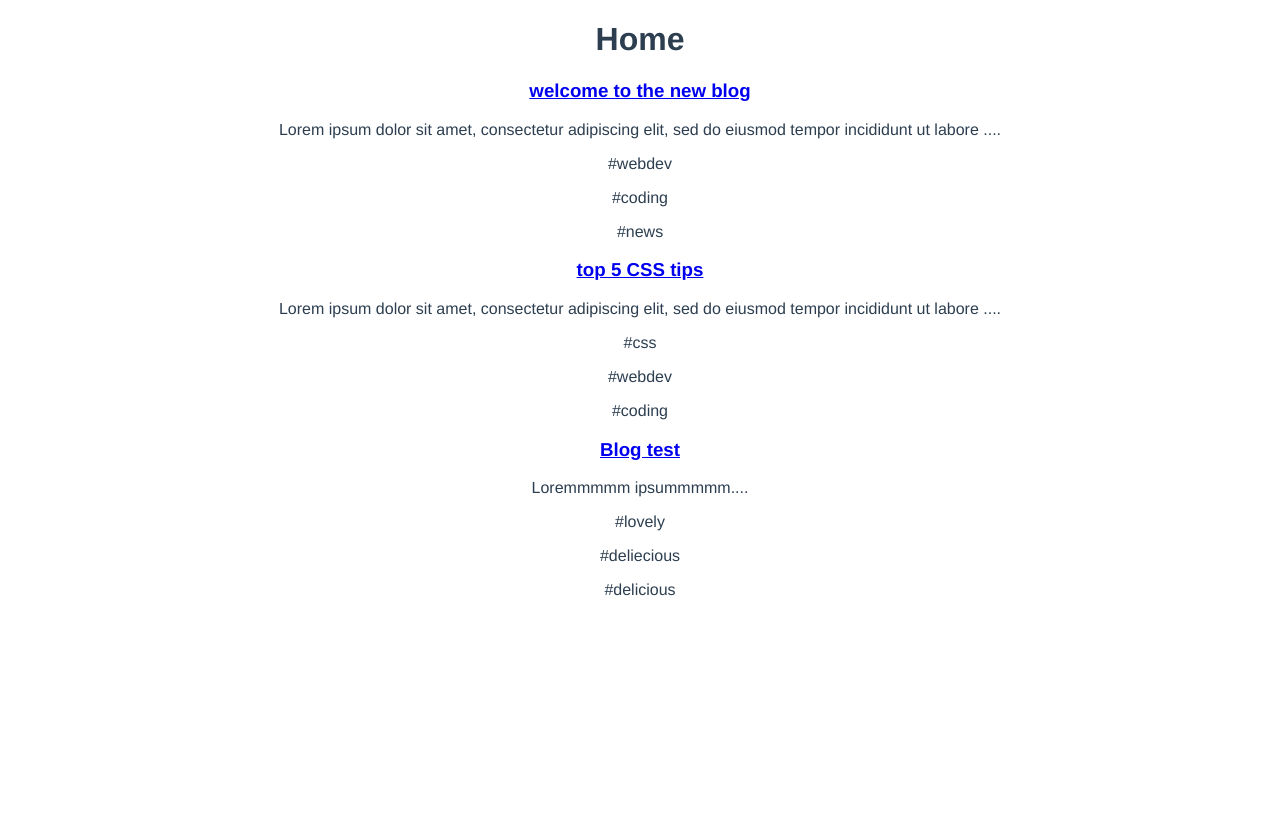
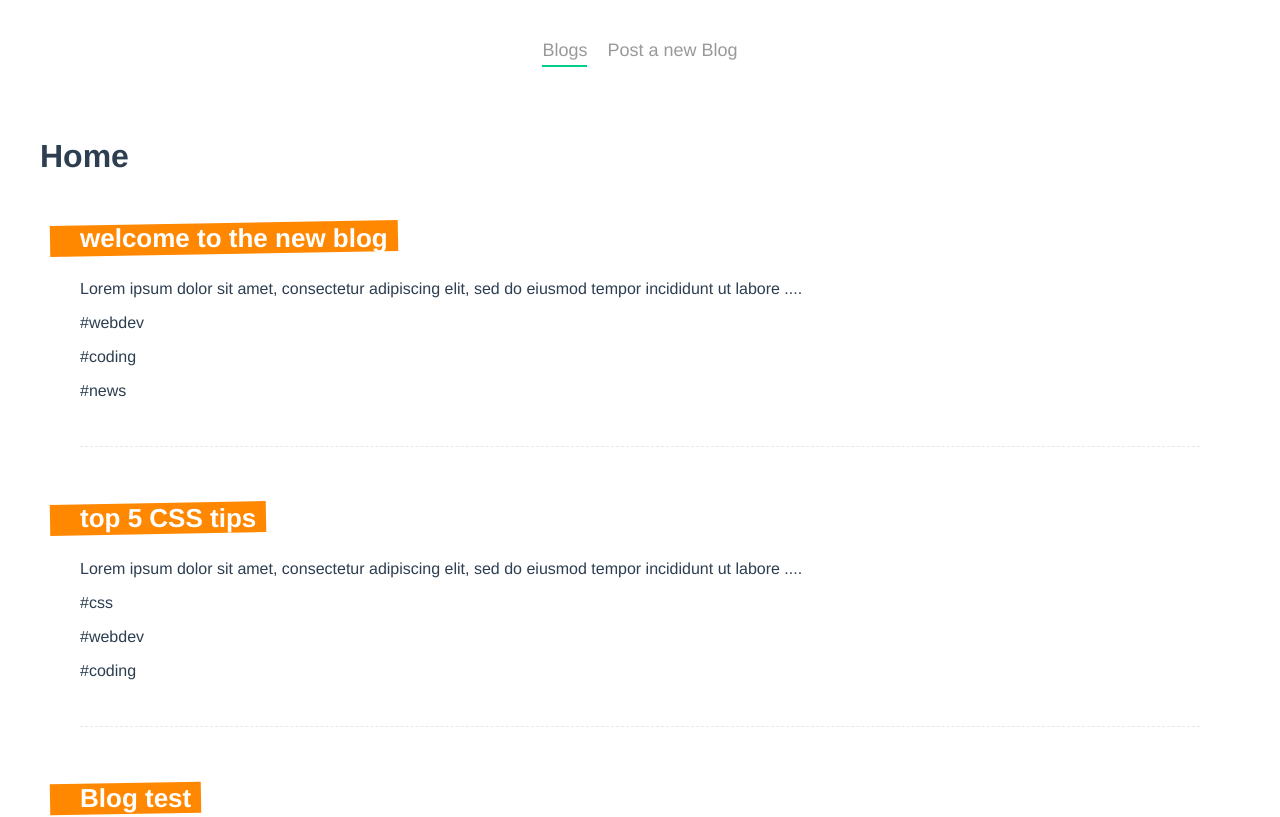
Before and after one commit to alexrem1/Vue3Firebase, a Vue app in the folder Async_Code(Composition_API)/dojo-blog/: page / in a window 1280 px wide. Shown: the top 817 px of the page. Built offline with nearby package versions, Linux system fonts and the light colour scheme; data requests are answered from the project's data file.

Commit message:
Extra styling

```diff
--- a/Async_Code(Composition_API)/dojo-blog/src/App.vue
+++ b/Async_Code(Composition_API)/dojo-blog/src/App.vue
@@ -1,13 +1,20 @@
 <template>
+  <Navbar />
   <router-view />
 </template>
+
+<script>
+import Navbar from "./components/Navbar.vue";
+export default {
+  components: { Navbar },
+};
+</script>
 
 <style>
 #app {
   font-family: Avenir, Helvetica, Arial, sans-serif;
   -webkit-font-smoothing: antialiased;
   -moz-osx-font-smoothing: grayscale;
-  text-align: center;
   color: #2c3e50;
 }
 </style>
--- /dev/null
+++ b/Async_Code(Composition_API)/dojo-blog/src/components/Navbar.vue
@@ -0,0 +1,28 @@
+<template>
+  <nav class="main-nav">
+    <router-link :to="{ name: 'Home' }">Blogs</router-link>
+    <router-link :to="{ name: 'Create' }">Post a new Blog</router-link>
+  </nav>
+</template>
+
+<script>
+export default {};
+</script>
+
+<style>
+.main-nav {
+  text-align: center;
+  margin: 40px auto;
+}
+.main-nav a {
+  display: inline-block;
+  text-decoration: none;
+  margin: 0 10px;
+  color: #999;
+  font-size: 18px;
+}
+a.router-link-active {
+  border-bottom: 2px solid #00ce89;
+  padding-bottom: 4px;
+}
+</style>
--- a/Async_Code(Composition_API)/dojo-blog/src/components/SinglePost.vue
+++ b/Async_Code(Composition_API)/dojo-blog/src/components/SinglePost.vue
@@ -25,4 +25,30 @@
 };
 </script>
 
-<style></style>
+<style>
+.post {
+  margin: 0 40px 30px;
+  padding-bottom: 30px;
+  border-bottom: 1px dashed #e7e7e7;
+}
+.post h3 {
+  display: inline-block;
+  position: relative;
+  font-size: 26px;
+  color: white;
+  margin-bottom: 10px;
+  max-width: 400px;
+}
+.post h3::before {
+  content: "";
+  display: block;
+  width: 100%;
+  height: 100%;
+  background: #ff8800;
+  position: absolute;
+  z-index: -1;
+  padding-right: 40px;
+  left: -30px;
+  transform: rotateZ(-1deg);
+}
+</style>
--- a/Async_Code(Composition_API)/dojo-blog/src/composables/getPost.js
+++ b/Async_Code(Composition_API)/dojo-blog/src/composables/getPost.js
@@ -8,7 +8,7 @@
     try {
       // simulate delay
       await new Promise((resolve) => {
-        setTimeout(resolve, 2000);
+        setTimeout(resolve, 500);
       });
 
       let data = await fetch("http://localhost:3000/posts/" + id);
--- a/Async_Code(Composition_API)/dojo-blog/src/composables/getPosts.js
+++ b/Async_Code(Composition_API)/dojo-blog/src/composables/getPosts.js
@@ -7,7 +7,7 @@
   const load = async () => {
     // simulate delay
     await new Promise((resolve) => {
-      setTimeout(resolve, 2000);
+      setTimeout(resolve, 500);
     });
     try {
       let data = await fetch("http://localhost:3000/posts");
--- a/Async_Code(Composition_API)/dojo-blog/src/views/Details.vue
+++ b/Async_Code(Composition_API)/dojo-blog/src/views/Details.vue
@@ -27,9 +27,6 @@
 </script>
 
 <style scoped>
-.tags a {
-  margin-right: 10px;
-}
 .post {
   max-width: 1200px;
   margin: 0 auto;
--- a/Async_Code(Composition_API)/dojo-blog/src/views/Home.vue
+++ b/Async_Code(Composition_API)/dojo-blog/src/views/Home.vue
@@ -27,3 +27,11 @@
   },
 };
 </script>
+
+<style>
+.home {
+  max-width: 1200px;
+  margin: 0 auto;
+  padding: 10px;
+}
+</style>
```
